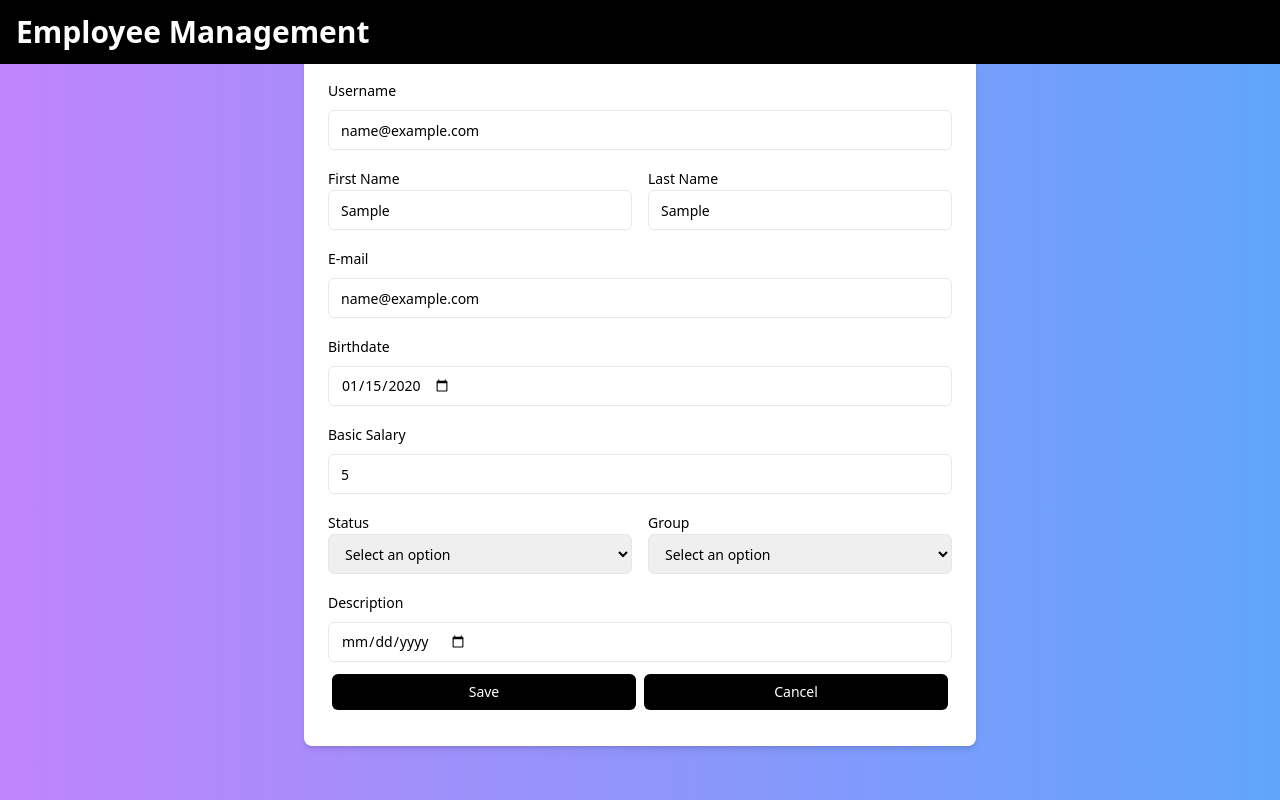
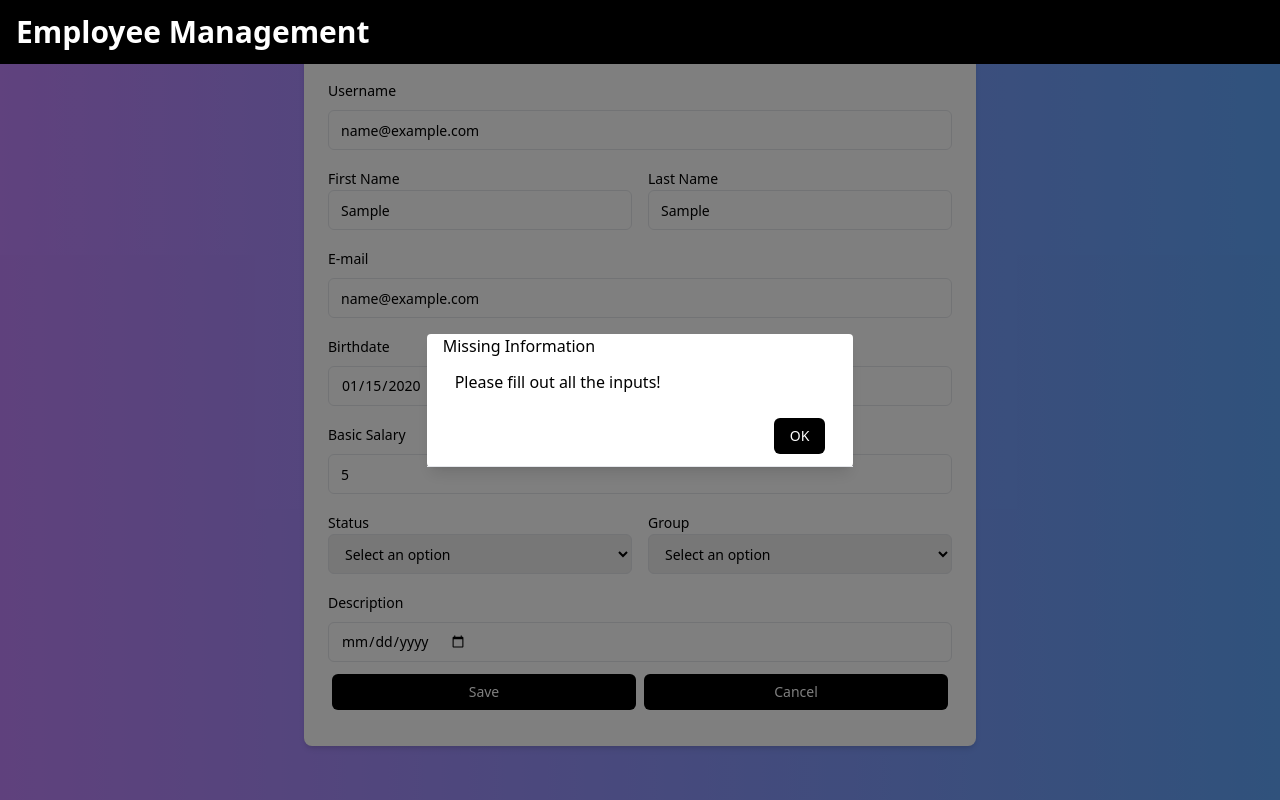
Before and after one commit to Adjiedjiewhy/employee-management, an Angular app: page /new in a window 1280 px wide. Both pictures are taken after typing "name@example.com", "Sample", "Sample", "name@example.com", "2020-01-15", "5" into the empty fields and a click on the button "Save". Built offline with nearby package versions, Linux system fonts and the light colour scheme.

Commit message:
update 14

```diff
--- a/src/app/new/new.component.html
+++ b/src/app/new/new.component.html
@@ -167,4 +167,25 @@
       </div>
     </form>
   </div>
+  <div
+    class="h-screen w-full fixed left-0 top-0 flex justify-center items-center bg-black bg-opacity-50"
+    *ngIf="isModalVisible"
+  >
+    <div class="bg-white rounded shadow-lg w-1/3">
+      <div class="border-b px-4 py2">
+        <h3 class="">{{ modalMsg.title }}</h3>
+        <div class="p-3">
+          {{ modalMsg.message }}
+        </div>
+        <div class="flex justify-end items-center w-100 p-3">
+          <button
+            (click)="toggleModalOff()"
+            class="rounded-md text-sm font-medium px-4 py-2 bg-black text-white items-center justify-center transition duration-300 ease-in-out hover:bg-blue-400"
+          >
+            OK
+          </button>
+        </div>
+      </div>
+    </div>
+  </div>
 </main>
--- a/src/app/new/new.component.ts
+++ b/src/app/new/new.component.ts
@@ -1,7 +1,13 @@
 import { Component } from '@angular/core';
 import { Router } from '@angular/router';
 import { CommonModule } from '@angular/common';
-import { FormBuilder, FormGroup, Validators, ReactiveFormsModule, FormControl } from '@angular/forms';
+import {
+  FormBuilder,
+  FormGroup,
+  Validators,
+  ReactiveFormsModule,
+  FormControl,
+} from '@angular/forms';
 import { EMPLOYEES } from '../data/constants';
 
 @Component({
@@ -12,16 +18,23 @@ import { EMPLOYEES } from '../data/constants';
   styleUrl: './new.component.css',
 })
 export class NewComponent {
+  regex = /^[a-zA-Z0-9._%+-]+@[a-zA-Z0-9.-]+\.[a-zA-Z]{2,}$/;
+  isModalVisible = false;
+  modalMsg = {
+    title: 'Default Title',
+    message: 'Default Message',
+  };
+
   employeeForm = this.formBuilder.group({
     username: ['', Validators.required],
     firstName: ['', Validators.required],
     lastName: ['', Validators.required],
     email: ['', Validators.required],
-    birthDate: [new Date, Validators.required],
+    birthDate: [new Date(), Validators.required],
     basicSalary: ['', Validators.required],
     status: ['', Validators.required],
     group: ['', Validators.required],
-    description: [new Date, Validators.required],
+    description: [new Date(), Validators.required],
   });
 
   newEmployee = {
@@ -43,8 +56,14 @@ export class NewComponent {
   }
 
   handleSubmit() {
-    if(this.employeeForm.invalid){
-      console.log("Invalid!")
+    if (this.employeeForm.invalid) {
+      console.log('Invalid!');
+      this.handleNoData();
+      return;
+    }
+    if(!this.regex.test(this.employeeForm.value.email!)){
+      console.log('Invalid!');
+      this.handleInvalidEmail();
       return;
     }
 
@@ -69,9 +88,33 @@ export class NewComponent {
       .toString();
 
     EMPLOYEES.push(this.newEmployee);
+    this.handleSuccess();
   }
 
   handleBack() {
     this.router.navigateByUrl('/list');
   }
+
+  handleSuccess(){
+    this.isModalVisible = true;
+    this.modalMsg.title = 'Success';
+    this.modalMsg.message = 'New employee data has been added to the database!';
+    this.employeeForm.reset();
+  }
+
+  handleNoData() {
+    this.isModalVisible = true;
+    this.modalMsg.title = 'Missing Information';
+    this.modalMsg.message = 'Please fill out all the inputs!';
+  }
+
+  handleInvalidEmail() {
+    this.isModalVisible = true;
+    this.modalMsg.title = 'Invalid E-mail';
+    this.modalMsg.message = 'Please input a valid email address!';
+  }
+
+  toggleModalOff() {
+    this.isModalVisible = false;
+  }
 }
```
